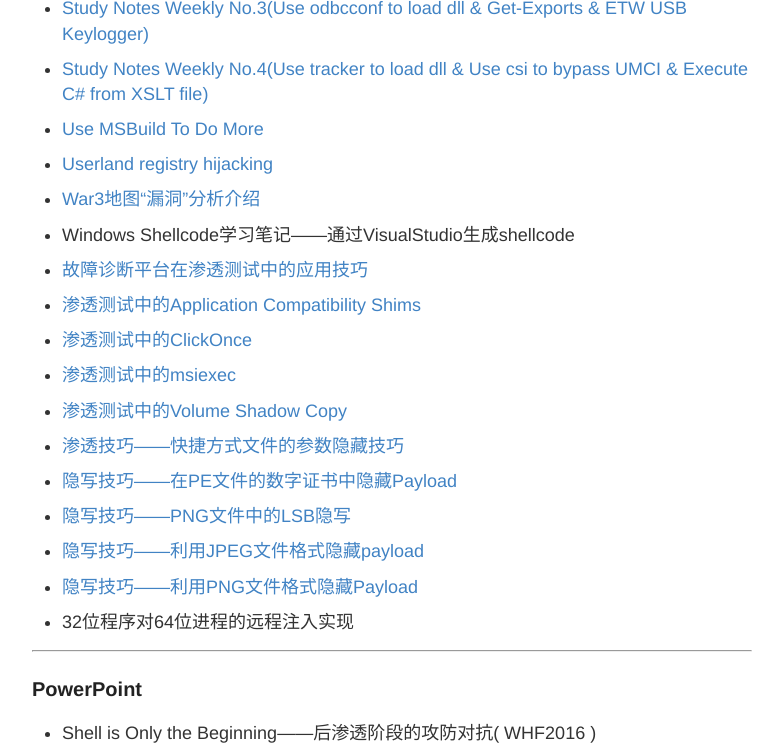
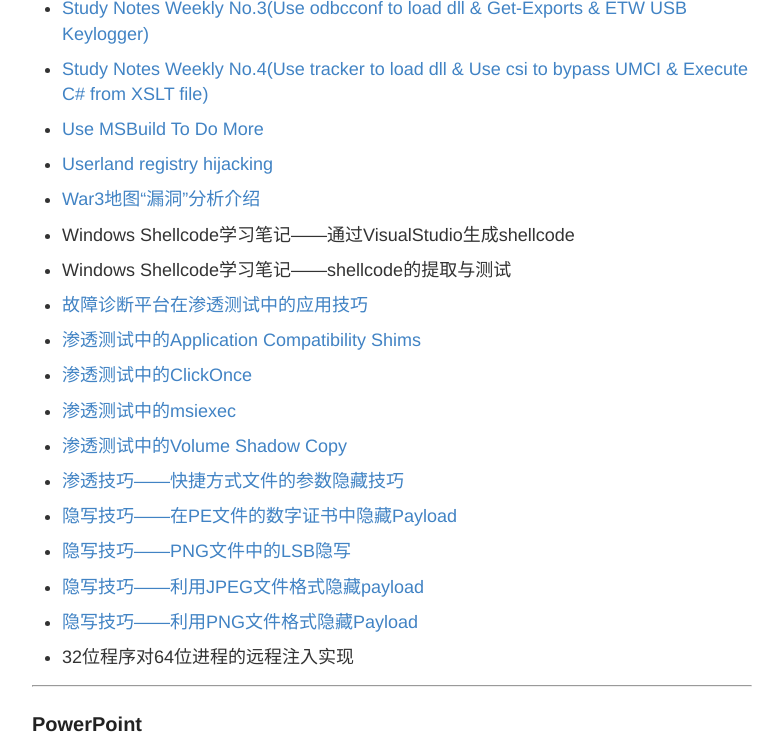
Before and after one commit to 3gstudent/backup-3gstudent.github.io, a Jekyll site: the page built from about.md, in a window 1280 px wide and 900 px high, scrolled down 1962 px, cut to the strip 0-749 px from the top of the window. Shown: the whole strip, without its empty margins (248-1031 px from the left). Built offline with Jekyll 4.4.1, drawn with Linux system fonts in a browser that asks for light colours.

Commit message:
Update about.md

```diff
--- a/about.md
+++ b/about.md
@@ -108,6 +108,9 @@ Github:   3gstudent
  Windows Shellcode学习笔记——通过VisualStudio生成shellcode
 
 -
+ Windows Shellcode学习笔记——shellcode的提取与测试
+
+-
  [故障诊断平台在渗透测试中的应用技巧](https://3gstudent.github.io/3gstudent.github.io/%E6%95%85%E9%9A%9C%E8%AF%8A%E6%96%AD%E5%B9%B3%E5%8F%B0%E5%9C%A8%E6%B8%97%E9%80%8F%E6%B5%8B%E8%AF%95%E4%B8%AD%E7%9A%84%E5%BA%94%E7%94%A8%E6%8A%80%E5%B7%A7/)
 
 -
```
